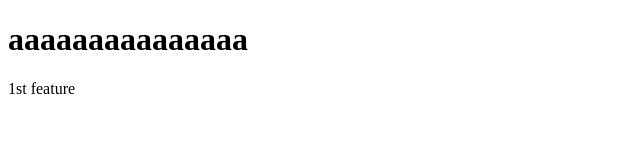
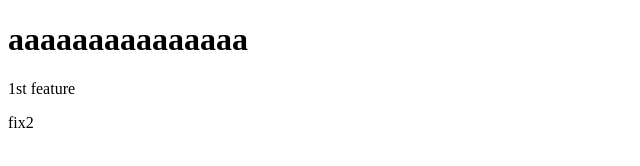
Before and after one commit to Darsha1509/New_repo, a website: page index.html in a window 1280 px wide. Shown: the full height of the page, 0-640 px from the left. Drawn offline with Linux system fonts and the light colour scheme.

Commit message:
fix2 in release 1.0

```diff
--- a/index.html
+++ b/index.html
@@ -6,5 +6,6 @@
 <body>
 <h1>aaaaaaaaaaaaaaa</h1>
 <p>1st feature</p>
+<p>fix2</p>
 </body>
 </html>
```
